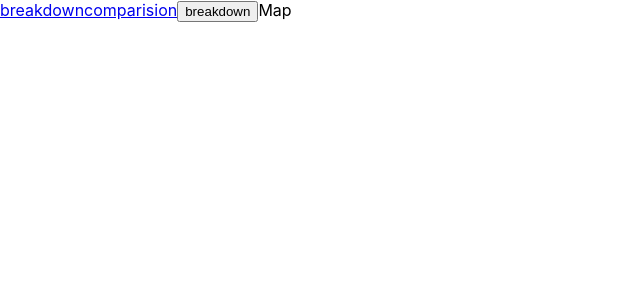
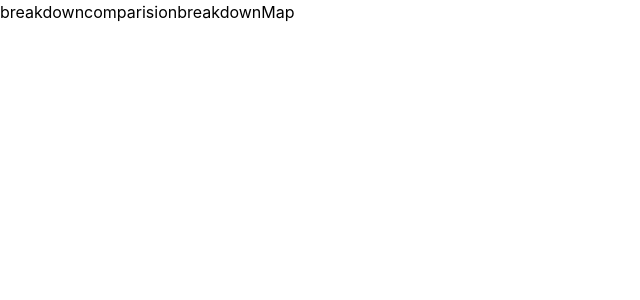
Before and after one commit to Trallianz/MariData_HEI, a React (Create React App) app in the folder maridata/: page / in a window 1280 px wide. Shown: the top 300 px of the page, without its empty margins (0-640 px from the left). Built offline with nearby package versions, Linux system fonts and the light colour scheme.

Commit message:
setup tailwindcss and deleted test123.txt

```diff
--- a/maridata/package.json
+++ b/maridata/package.json
@@ -41,6 +41,7 @@
     ]
   },
   "devDependencies": {
-    "react-router-dom": "^6.6.2"
+    "react-router-dom": "^6.6.2",
+    "tailwindcss": "^3.2.4"
   }
 }
--- a/maridata/src/index.css
+++ b/maridata/src/index.css
@@ -1,3 +1,7 @@
+@tailwind base;
+@tailwind components;
+@tailwind utilities;
+
 body {
   margin: 0;
   font-family: -apple-system, BlinkMacSystemFont, 'Segoe UI', 'Roboto', 'Oxygen',
--- /dev/null
+++ b/maridata/tailwind.config.js
@@ -0,0 +1,10 @@
+/** @type {import('tailwindcss').Config} */
+module.exports = {
+  content: [
+    "./src/**/*.{js,jsx,ts,tsx}",
+  ],
+  theme: {
+    extend: {},
+  },
+  plugins: [],
+}
```
Also changed, not shown: 2 other files (tests, documents, lock files or other folders).
